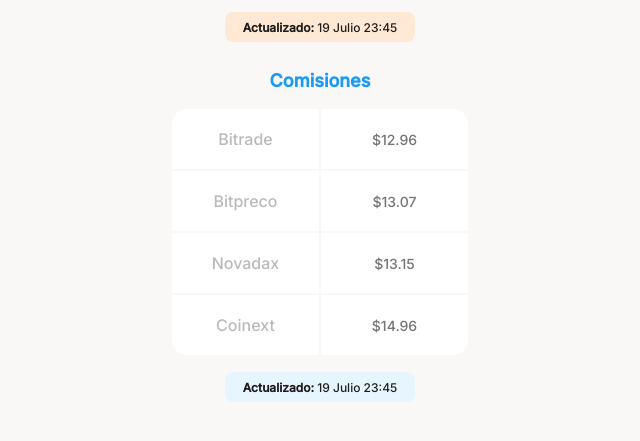
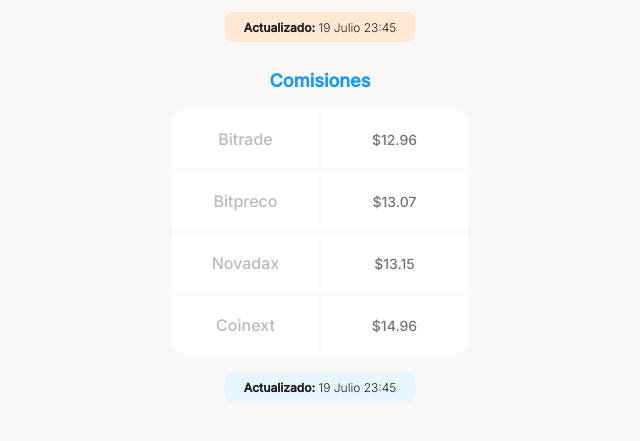
Before and after one commit to JI-Villalobos/BataBitResponsive, a plain HTML site: page index.html in a window 1280 px wide. Shown: the part 1067-1508 px from the top of the page, 320-960 px from the left. Drawn offline with Linux system fonts and the light colour scheme.

Commit message:
[fix] <p> size

```diff
--- a/styles.css
+++ b/styles.css
@@ -253,7 +253,8 @@ main{
 }
 
 .table--date p{
-    font-size: 12px;
+    font-size: 1.2rem;
+    font-weight: 300;
     color: var(--warm-black);
     line-height: 1.5rem;
 }
```
